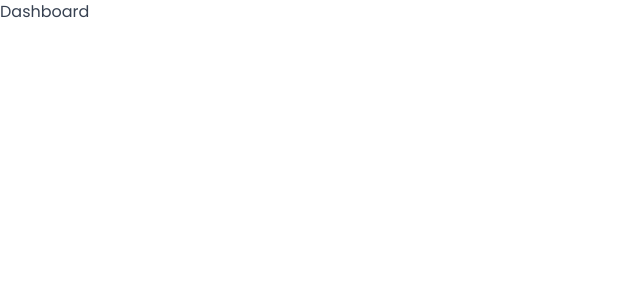
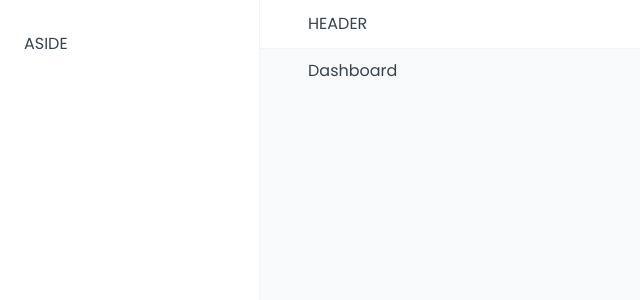
Before and after one commit to JeanCastellotti/react-the-wild-oasis, a React (Vite) app: page /dashboard in a window 1280 px wide. Shown: the top 300 px of the page, without its empty margins (0-640 px from the left). Built offline with nearby package versions, Linux system fonts and the light colour scheme; a web font is replaced by a local one.

Commit message:
build layout

```diff
--- a/src/App.jsx
+++ b/src/App.jsx
@@ -8,6 +8,7 @@ import Account from './pages/Account'
 import Login from './pages/Login'
 import PageNotFound from './pages/PageNotFound'
 import GlobalStyles from './styles/GlobalStyles'
+import Layout from './ui/Layout'
 
 function App() {
   return (
@@ -15,6 +16,7 @@ function App() {
       <GlobalStyles />
       <BrowserRouter>
         <Routes>
+          <Route element={<Layout />}>
             <Route index element={<Navigate replace to="dashboard" />} />
             <Route path="dashboard" element={<Dashboard />} />
             <Route path="bookings" element={<Bookings />} />
@@ -22,6 +24,7 @@ function App() {
             <Route path="users" element={<Users />} />
             <Route path="settings" element={<Settings />} />
             <Route path="account" element={<Account />} />
+          </Route>
           <Route path="login" element={<Login />} />
           <Route path="*" element={<PageNotFound />} />
         </Routes>
--- /dev/null
+++ b/src/ui/Header.jsx
@@ -0,0 +1,13 @@
+import styled from 'styled-components'
+
+const StyledHeader = styled.header`
+  background-color: var(--color-grey-0);
+  padding: 1.2rem 4.8rem;
+  border-bottom: 1px solid var(--color-grey-100);
+`
+
+function Header() {
+  return <StyledHeader>HEADER</StyledHeader>
+}
+
+export default Header
--- /dev/null
+++ b/src/ui/Layout.jsx
@@ -0,0 +1,30 @@
+import { Outlet } from 'react-router-dom'
+import Sidebar from './Sidebar'
+import Header from './Header'
+import styled from 'styled-components'
+
+const Main = styled.main`
+  background-color: var(--color-grey-50);
+  padding: 1rem 4.8rem 6.4rem;
+`
+
+const StyledLayout = styled.div`
+  display: grid;
+  grid-template-columns: 26rem 1fr;
+  grid-template-rows: auto 1fr;
+  height: 100vh;
+`
+
+function Layout() {
+  return (
+    <StyledLayout>
+      <Header />
+      <Sidebar />
+      <Main>
+        <Outlet />
+      </Main>
+    </StyledLayout>
+  )
+}
+
+export default Layout
--- /dev/null
+++ b/src/ui/Sidebar.jsx
@@ -0,0 +1,14 @@
+import styled from 'styled-components'
+
+const StyledSidebar = styled.aside`
+  background-color: var(--color-grey-0);
+  padding: 3.2rem 2.4rem;
+  border-right: 1px solid var(--color-grey-100);
+  grid-row: 1/-1;
+`
+
+function Sidebar() {
+  return <StyledSidebar>ASIDE</StyledSidebar>
+}
+
+export default Sidebar
```
Lines whose indentation alone changed are shown as unchanged.
